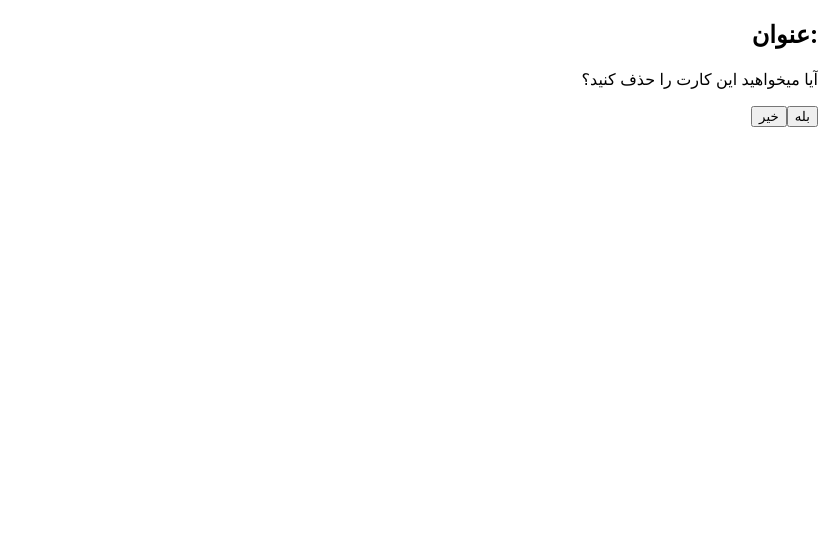
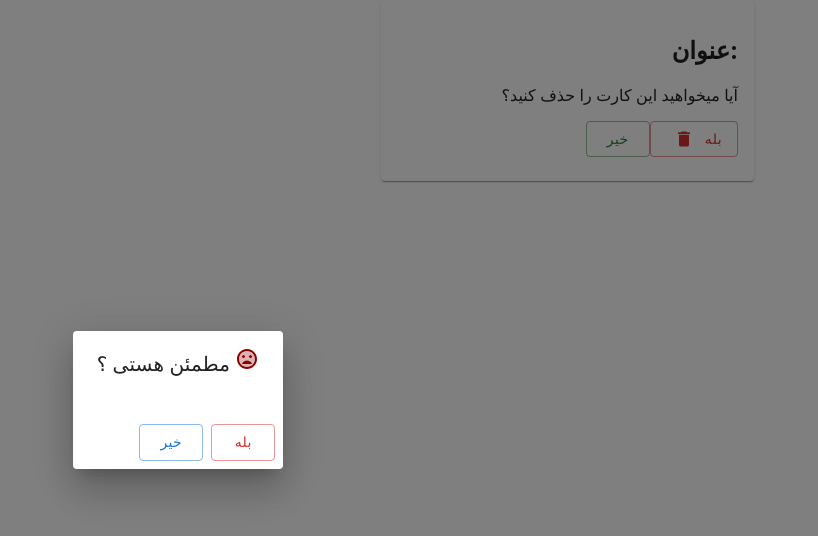
Before and after one commit to omidshome/profile, a Next.js app: page /cards in a window 1280 px wide. Both pictures are taken after a click on the button "بله". Shown: the top 536 px of the page, without its empty margins (462-1280 px from the left). Built offline with nearby package versions, Linux system fonts and the light colour scheme.

Commit message:
card modal added and Material UI installed

```diff
--- /dev/null
+++ b/components/CardModal.js
@@ -0,0 +1,56 @@
+import { useState } from "react";
+import Button from "@mui/material/Button";
+import Dialog from "@mui/material/Dialog";
+import DialogActions from "@mui/material/DialogActions";
+import DialogContent from "@mui/material/DialogContent";
+import DialogTitle from "@mui/material/DialogTitle";
+import MoodBadTwoToneIcon from "@mui/icons-material/MoodBadTwoTone";
+
+export default function AlertDialog({ flag, setflag }) {
+  const [open, setOpen] = useState(flag);
+
+  //   if (flag) {
+  //     setOpen(true);
+  //   }
+
+  const handleClickOpen = () => {
+    setOpen(true);
+  };
+
+  const handleClose = () => {
+    setOpen(false);
+    setflag(false);
+  };
+
+  return (
+    <div>
+      {/* <Button variant="outlined" onClick={handleClickOpen}>
+        Hellllooooooo
+      </Button> */}
+      <Dialog open={open} onClose={handleClose}>
+        <DialogTitle id="Agreement">
+          {`مطمئن هستی ؟ `}
+          <span>
+            <MoodBadTwoToneIcon style={{ color: "darkred" }} />
+          </span>
+        </DialogTitle>
+        <DialogContent>
+          {/* <DialogContentText id="Agreement">آیا مطمن هستید؟</DialogContentText> */}
+        </DialogContent>
+        <DialogActions>
+          <Button variant="outlined" onClick={handleClose}>
+            خیر
+          </Button>
+          <Button
+            variant="outlined"
+            color="error"
+            onClick={handleClose}
+            autoFocus
+          >
+            بله
+          </Button>
+        </DialogActions>
+      </Dialog>
+    </div>
+  );
+}
--- a/package.json
+++ b/package.json
@@ -9,6 +9,10 @@
     "lint": "next lint"
   },
   "dependencies": {
+    "@emotion/react": "^11.9.0",
+    "@emotion/styled": "^11.8.1",
+    "@mui/icons-material": "^5.8.0",
+    "@mui/material": "^5.8.0",
     "next": "12.1.6",
     "react": "18.1.0",
     "react-dom": "18.1.0",
--- a/pages/cards/index.js
+++ b/pages/cards/index.js
@@ -1,13 +1,53 @@
+import Container from "@mui/material/Container";
+import Button from "@mui/material/Button";
+import DeleteIcon from "@mui/icons-material/Delete";
+import CardContent from "@mui/material/CardContent";
+import Card from "@mui/material/Card";
+import Grid from "@mui/material/Grid";
+import Modal from "@mui/material/Modal";
+import Typography from "@mui/material/Typography";
+
+import CardModal from "../../components/cardModal";
+import { useState } from "react";
+
 const index = () => {
+  const [flag, setflag] = useState(false);
+
+  const OpenModalHandler = () => {
+    setflag(true);
+  };
+
   return (
-    <div style={{ direction: "rtl" }}>
-      <div>
-        <h2>:عنوان</h2>
-        <p>آیا میخواهید این کارت را حذف کنید؟</p>
-        <button>بله</button>
-        <button>خیر</button>
-      </div>
-    </div>
+    <Container dir="rtl">
+      <Grid container spacing={2}>
+        <Grid item lg={4}>
+          <Card>
+            <CardContent>
+              <h2>:عنوان</h2>
+              <p>آیا میخواهید این کارت را حذف کنید؟</p>
+
+              <Button
+                variant="outlined"
+                color="error"
+                endIcon={
+                  <DeleteIcon
+                    style={{ marginRight: "15px", fontSize: "20px" }}
+                  />
+                }
+                onClick={OpenModalHandler}
+              >
+                بله
+              </Button>
+              <Button variant="outlined" color="success">
+                خیر
+              </Button>
+            </CardContent>
+          </Card>
+        </Grid>
+      </Grid>
+
+      {flag && <CardModal flag={flag} setflag={setflag} />}
+    </Container>
   );
 };
 
```
Also changed, not shown: 2 other files (tests, documents, lock files or other folders).
